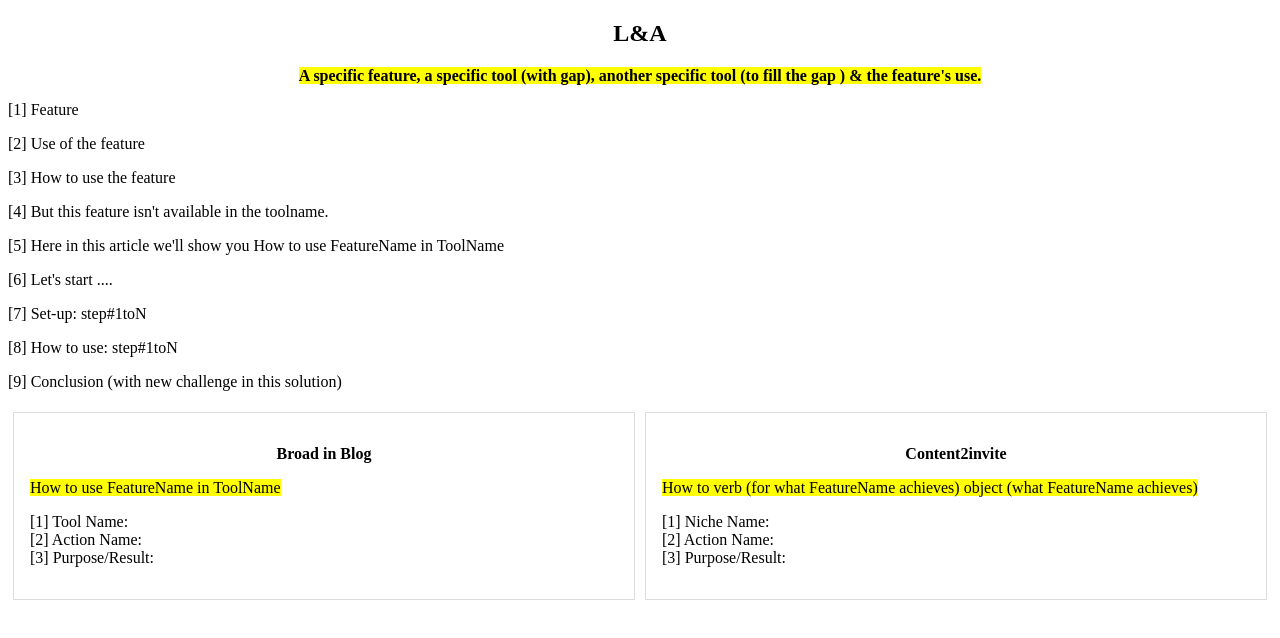
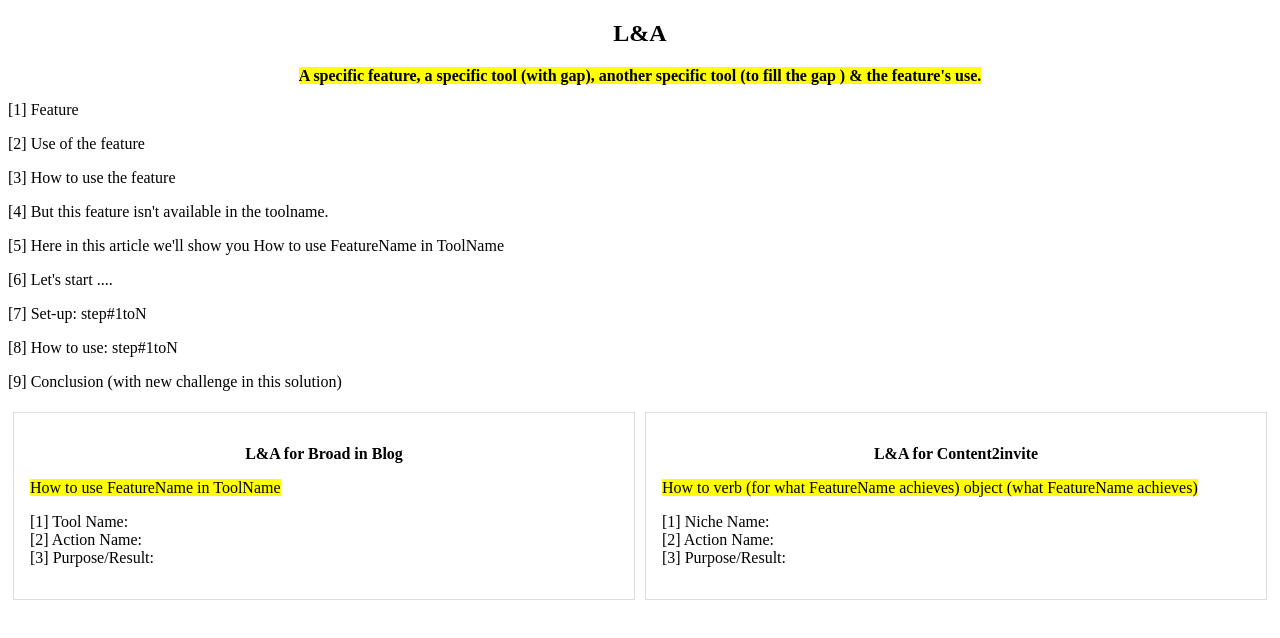
Before and after one commit to shiprahq/123, a plain HTML site: page lna.html in a window 1280 px wide. Drawn offline with Linux system fonts and the light colour scheme.

Commit message:
Update lna.html

```diff
--- a/lna.html
+++ b/lna.html
@@ -71,7 +71,7 @@ tr:nth-child(even) {
       <tr>
         <td>
 
-<p style="text-align: center;"><strong>Broad in Blog</strong></p>
+<p style="text-align: center;"><strong>L&amp;A for Broad in Blog</strong></p>
 <p><span style="background-color: #ffff00;">How to use FeatureName in ToolName</span></p>
 <p>[1] Tool Name:<br />[2] Action Name:<br />[3] Purpose/Result:</p>
 
@@ -84,7 +84,7 @@ tr:nth-child(even) {
       <tr>
         <td>
 
-<p style="text-align: center;"><strong>Content2invite</strong></p>
+<p style="text-align: center;"><strong>L&amp;A for Content2invite</strong></p>
 <p><span style="background-color: #ffff00;">How to verb (for what FeatureName achieves) object (what FeatureName achieves)</span></p>
 <p>[1] Niche Name:<br />[2] Action Name:<br />[3] Purpose/Result:</p>
 
```
